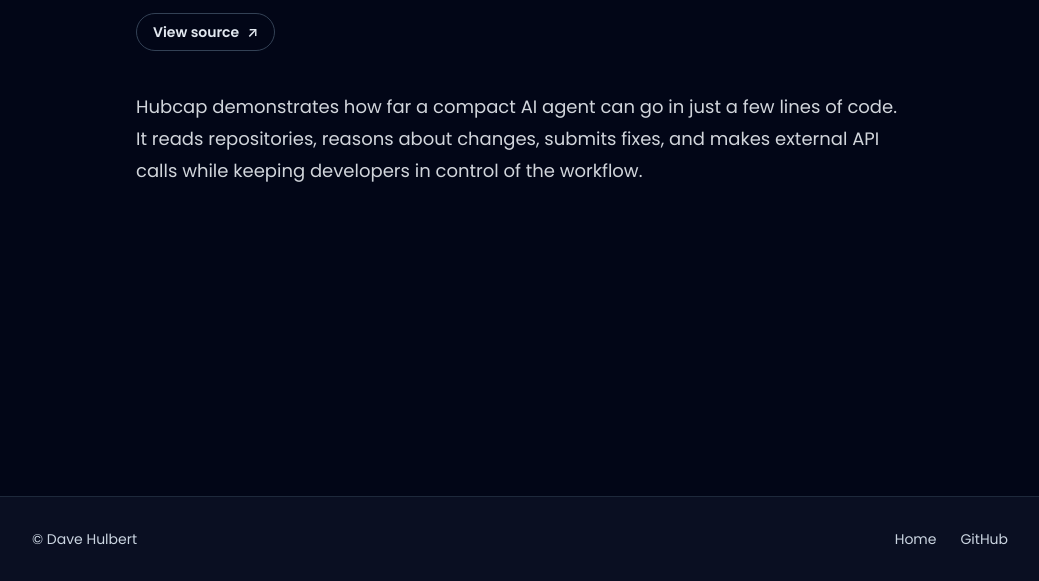
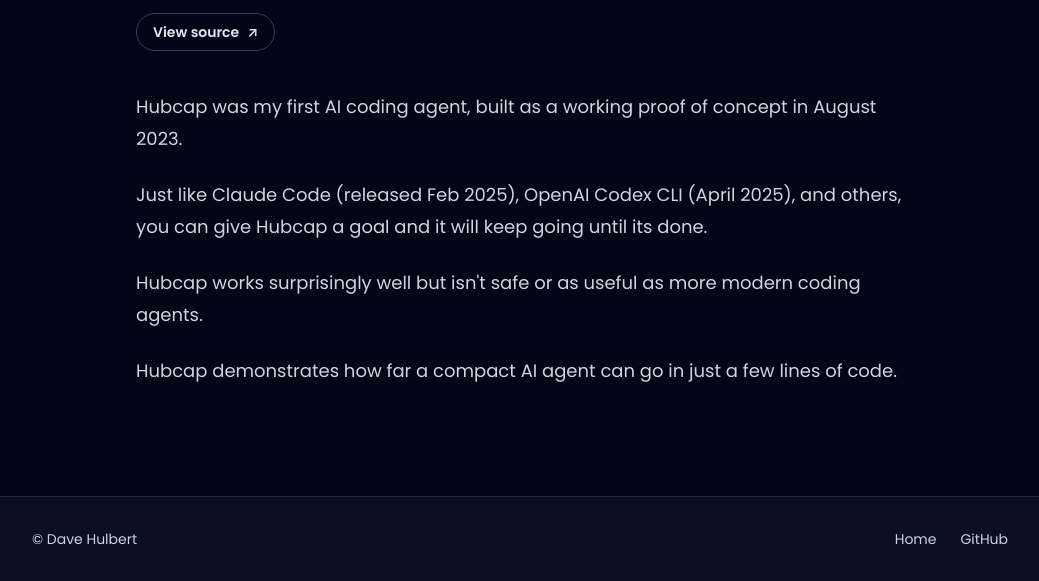
Before and after one commit to dave1010/dave.engineer, an Eleventy site: page content/work/hubcap.md in a window 1280 px wide. Shown: the part 219-800 px from the top of the page, without its empty margins (120-1159 px from the left). Built offline with nearby package versions, Linux system fonts and the light colour scheme; Eleventy itself is replaced by a stand-in of ours; files that its build step writes are made by us from their sources.

Commit message:
Refactor Hubcap description for clarity
Removed redundant description about Hubcap's capabilities and history.

```diff
--- a/content/work/hubcap.md
+++ b/content/work/hubcap.md
@@ -8,5 +8,11 @@
 featured: true
 order: 4
 ---
-Hubcap demonstrates how far a compact AI agent can go in just a few lines of code. It reads repositories, reasons about
-changes, submits fixes, and makes external API calls while keeping developers in control of the workflow.
+
+Hubcap was my first AI coding agent, built as a working proof of concept in August 2023.
+
+Just like Claude Code (released Feb 2025), OpenAI Codex CLI (April 2025), and others, you can give Hubcap a goal and it will keep going until its done.
+
+Hubcap works surprisingly well but isn't safe or as useful as more modern coding agents.
+
+Hubcap demonstrates how far a compact AI agent can go in just a few lines of code.
```
